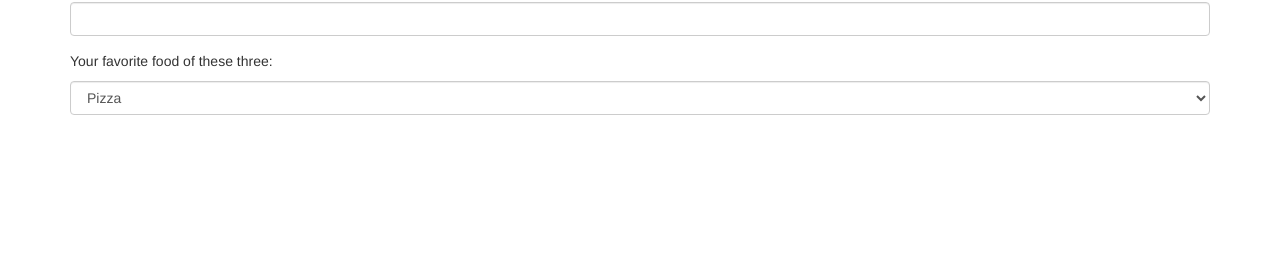
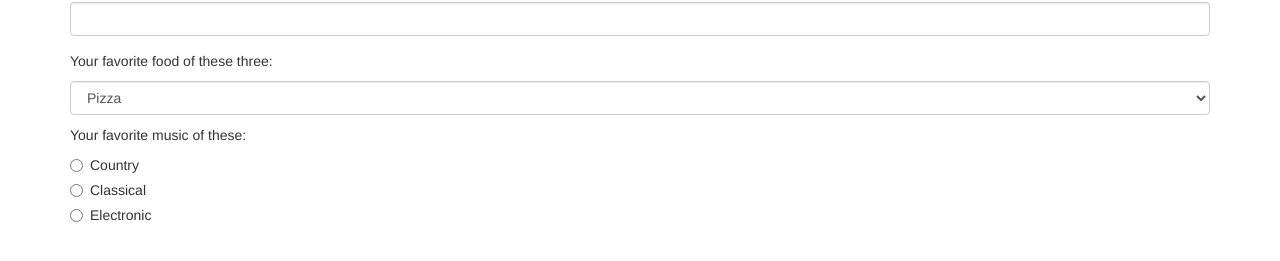
Before and after one commit to Brookeruu/survey, a plain HTML site: page index.html in a window 1280 px wide. Shown: the part 93-354 px from the top of the page. Drawn offline with Linux system fonts and the light colour scheme.

Commit message:
Add radio form.

```diff
--- a/css/styles.css
+++ b/css/styles.css
@@ -0,0 +1,3 @@
+#musicTitle {
+  margin-top: 10px;
+}
--- a/index.html
+++ b/index.html
@@ -26,6 +26,27 @@
           <option>Curry</option>
         </select>
       </form>
+      <form id="favMusic">
+        <p id="musicTitle">Your favorite music of these:</p>
+        <div class="radio">
+          <label>
+            <input type="radio" name="music" value="country">
+            Country
+          </label>
+        </div>
+        <div class="radio">
+          <label>
+            <input type="radio" name="music" value="classical">
+            Classical
+          </label>
+        </div>
+        <div class="radio">
+          <label>
+            <input type="radio" name="music" value="electronic">
+            Electronic
+          </label>
+        </div>
+      </form>
 
 
 
--- a/js/scripts.js
+++ b/js/scripts.js
@@ -1 +1,3 @@
 var favFood = $("#favFood").val();
+
+var music = $("input:radio[name=music]:checked").val();
```
